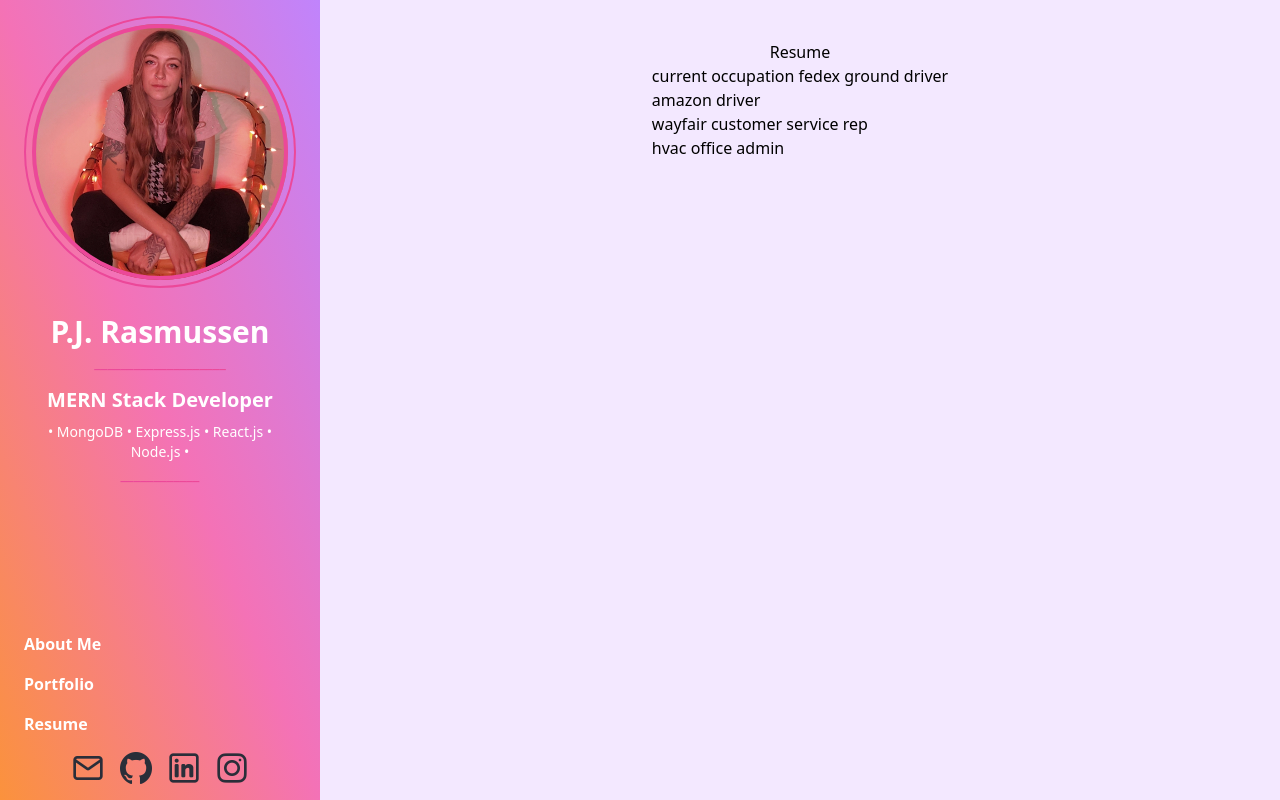
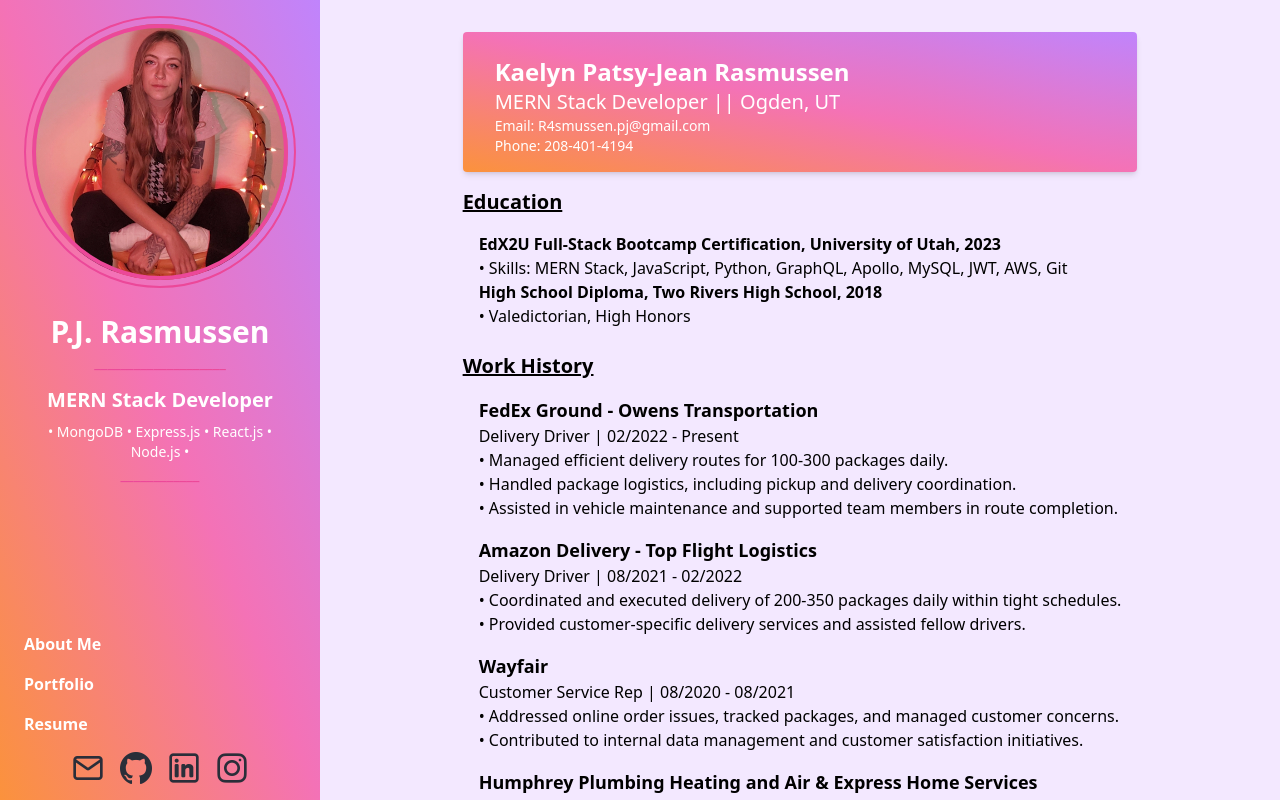
Before and after one commit to whats-a-pj/Portfolio, a React (Vite) app: page /resume in a window 1280 px wide. Built offline with nearby package versions, Linux system fonts and the light colour scheme.

Commit message:
added target= _blank & added full resume

```diff
--- a/src/components/Navbar.jsx
+++ b/src/components/Navbar.jsx
@@ -83,13 +83,13 @@ export default function Navbar() {
         <Link to="/contact" className="font-bold hover:text-orange-800 block">
           <img src={contactMe} alt="contactForm" className="footer-icons h-8 w-8" />
         </Link>
-        <a href="https://github.com/whats-a-pj">
+        <a href="https://github.com/whats-a-pj" target="_blank">
           <img src={gitHub} alt="Github" className="footer-icons h-8 w-8" />
         </a>
-        <a href="https://www.linkedin.com/in/p-j-rasmussen-57123b1ab">
+        <a href="https://www.linkedin.com/in/p-j-rasmussen-57123b1ab" target="_blank">
           <img src={linkedIn} alt="LinkedIn" className="footer-icons h-8 w-8" />
         </a>
-        <a href="https://instagram.com/believe.in.peebs?igshid=d2QyeHZscGdpaGJk">
+        <a href="https://instagram.com/believe.in.peebs?igshid=d2QyeHZscGdpaGJk" target="_blank">
           <img src={instaGram} alt="Instagram" className="footer-icons h-8 w-8" />
         </a>
       </section>
@@ -110,13 +110,13 @@ export default function Navbar() {
         <Link to="/contact" className="font-bold hover:text-orange-800 block">
           <img src={contactMe} alt="contactForm" className="footer-icons h-8 w-8" />
         </Link>
-        <a href="https://github.com/whats-a-pj">
+        <a href="https://github.com/whats-a-pj" target="_blank">
           <img src={gitHub} alt="Github" className="footer-icons h-8 w-8" />
         </a>
-        <a href="https://www.linkedin.com/in/p-j-rasmussen-57123b1ab">
+        <a href="https://www.linkedin.com/in/p-j-rasmussen-57123b1ab" target="_blank">
           <img src={linkedIn} alt="LinkedIn" className="footer-icons h-8 w-8" />
         </a>
-        <a href="https://instagram.com/believe.in.peebs?igshid=d2QyeHZscGdpaGJk">
+        <a href="https://instagram.com/believe.in.peebs?igshid=d2QyeHZscGdpaGJk" target="_blank">
           <img src={instaGram} alt="Instagram" className="footer-icons h-8 w-8" />
         </a>
       </section>
--- a/src/pages/Portfolio.jsx
+++ b/src/pages/Portfolio.jsx
@@ -74,7 +74,7 @@ export default function Portfolio() {
         <div className="image-text pb-2 text-xl bg-gradient-to-bl from-orange-400 via-pink-400 to-purple-400">
             A website for fellow web developers to create solid game plans for their projects. This uses MySQL, Node.js, Express.js, and Handlebars.js
         </div>
-        <a href="https://mind-mapper.up.railway.app/login">
+        <a href="https://mind-mapper.up.railway.app/login" target="_blank">
             <img src={mindMapper} alt="Mind Mapper" className="max-w-full h-auto border-l-4 border-r-4 border-b-4 border-pink-500"></img>
         </a>
     </div>
@@ -83,7 +83,7 @@ export default function Portfolio() {
         <div className='bg-gradient-to-bl from-orange-400 via-pink-400 to-purple-400 m-2'>
         <h1 className="text-white text-center text-3xl mt-2 mb-2">Animals, Wow!</h1>
         <div className="image-wrapper">
-        <a href="https://itsmenickfromschool.github.io/animalsWow02/">
+        <a href="https://itsmenickfromschool.github.io/animalsWow02/" target="_blank">
           <img src={animalsWow} alt="Animals Wow" className="max-w-full h-auto border-l-4 border-r-4 border-b-4 border-pink-500"></img>
         </a>
         <div className="image-text pb-2 text-xl bg-gradient-to-bl from-orange-400 via-pink-400 to-purple-400">A website for the "cure to boredom" we used two API's for GIF & fact rendering; this was created using Javascript, HTML and Bulma for styling</div>
@@ -92,7 +92,7 @@ export default function Portfolio() {
         <div className='bg-gradient-to-bl from-orange-400 via-pink-400 to-purple-400 m-2'>
         <h1 className="text-white text-center text-3xl mt-2 mb-2">Weather Dashboard</h1>
         <div className="image-wrapper">
-        <a href="https://whats-a-pj.github.io/Weather-Dashboard-ServerSideAPIs/">
+        <a href="https://whats-a-pj.github.io/Weather-Dashboard-ServerSideAPIs/" target="_blank">
           <img src={weatherApi} alt="Weather API" className="max-w-full h-auto border-l-4 border-r-4 border-b-4 border-pink-500"></img>
         </a>
         <div className="image-text pb-2 text-xl bg-gradient-to-bl from-orange-400 via-pink-400 to-purple-400">A simple weather app created using the OpenWeather API & DayJS for fetching accurate weather data and displaying proper dates</div>
@@ -101,7 +101,7 @@ export default function Portfolio() {
         <div className='bg-gradient-to-bl from-orange-400 via-pink-400 to-purple-400 m-2'>
         <h1 className="text-white text-center text-3xl mt-2 mb-2">theWeb</h1>
         <div className="image-wrapper">
-        <a href="https://theweb-production.up.railway.app/">
+        <a href="https://theweb-production.up.railway.app/" target="_blank">
           <img src={theWeb} alt="Social Network DB" className="max-w-full h-auto border-l-4 border-r-4 border-b-4 border-pink-500"></img>
         </a>
         <div className="image-text pb-2 text-xl bg-gradient-to-bl from-orange-400 via-pink-400 to-purple-400">A social network application for web developers built with the MERN stack, GraphQL and Apollo</div>
@@ -110,7 +110,7 @@ export default function Portfolio() {
         <div className='bg-gradient-to-bl from-orange-400 via-pink-400 to-purple-400 m-2'>
         <h1 className="text-white text-center text-3xl mt-2 mb-2">SVG Logo Creator</h1>
         <div className="image-wrapper">
-        <a href="https://github.com/whats-a-pj/OOP-SVG-Logo-Maker">
+        <a href="https://github.com/whats-a-pj/OOP-SVG-Logo-Maker" target="_blank">
           <img src={svgLogo} alt="SVG Logo Generator" className="max-w-full h-auto border-l-4 border-r-4 border-b-4 border-pink-500"></img>
         </a>
         <div className="image-text pb-2 text-xl bg-gradient-to-bl from-orange-400 via-pink-400 to-purple-400">A command-line application that uses Node.js & Inquirer to generate a simple SVG logo</div>
@@ -119,7 +119,7 @@ export default function Portfolio() {
         <div className='bg-gradient-to-bl from-orange-400 via-pink-400 to-purple-400 m-2'>
         <h1 className="text-white text-center text-3xl mt-2 mb-2">Employee Manager</h1>
         <div className="image-wrapper">
-        <a href="https://github.com/whats-a-pj/SQL-Employee-Tracker">
+        <a href="https://github.com/whats-a-pj/SQL-Employee-Tracker" target="_blank">
           <img src={employeeTracker} alt="Employee Tracker" className="max-w-full h-auto border-l-4 border-b-4 border-r-4 border-pink-500"></img>
         </a>
         <div className="image-text pb-2 text-xl bg-gradient-to-bl from-orange-400 via-pink-400 to-purple-400">A command-line application that uses Node.js, Inquirer & MySQL to manage an employee database</div>
--- a/src/pages/Resume.jsx
+++ b/src/pages/Resume.jsx
@@ -29,13 +29,76 @@ export default function Resume() {
       -ms-overflow-style: none;
     `}
   </style>
-            <h1 className="mt-10">Resume</h1>
-            <section>
-                <p>current occupation fedex ground driver</p>
-                <p>amazon driver</p>
-                <p>wayfair customer service rep</p>
-                <p>hvac office admin</p>
-            </section>
+  <div className="p-8">
+        <div className="bg-gradient-to-tr text-white from-orange-400 via-pink-400 to-purple-400 shadow-md rounded px-8 pt-6 pb-4 mb-4">
+          <h1 className="text-2xl font-bold">Kaelyn Patsy-Jean Rasmussen</h1>
+          <p className="text-xl">MERN Stack Developer || Ogden, UT</p>
+          <p className="text-sm">Email: R4smussen.pj@gmail.com</p>
+          <p className="text-sm">Phone: 208-401-4194</p>
+
+        </div>
+        <div className="mb-6 font-light text-base">
+          <h2 className="text-xl font-bold underline">Education</h2>
+          <div className="m-4">
+          <p className="font-bold">EdX2U Full-Stack Bootcamp Certification, University of Utah, 2023</p>
+          <p>• Skills: MERN Stack, JavaScript, Python, GraphQL, Apollo, MySQL, JWT, AWS, Git</p>
+          <p className="font-bold">High School Diploma, Two Rivers High School, 2018</p>
+          <p>• Valedictorian, High Honors</p>
+          </div>
+        </div>
+{/* {        <div className="mb-6">
+          <h2 className="text-lg font-bold">Technical Skills</h2>
+          <p className="font-bold"></p>
+          <p></p>
+        </div>
+        <div className="mb-6">
+          <h2 className="text-lg font-bold">Soft Skills</h2>
+          <p className="font-bold"></p>
+          <p></p>
+        </div>} */}
+        <div className="mb-6 font-light text-base">
+          <h2 className="text-xl font-bold underline">Work History</h2>
+          <div className="m-4">
+          <p className="font-bold text-lg">FedEx Ground - Owens Transportation</p>
+          <p className="font-medium text-base">Delivery Driver | 02/2022 - Present</p>
+          <p>• Managed efficient delivery routes for 100-300 packages daily.</p>
+          <p>• Handled package logistics, including pickup and delivery coordination.</p>
+          <p>• Assisted in vehicle maintenance and supported team members in route completion.</p>
+          </div>
+          <div className="m-4">
+          <p className="font-bold text-lg">Amazon Delivery - Top Flight Logistics</p>
+          <p className="font-medium text-base">Delivery Driver | 08/2021 - 02/2022</p>
+          <p>• Coordinated and executed delivery of 200-350 packages daily within tight schedules.</p>
+          <p>• Provided customer-specific delivery services and assisted fellow drivers.</p>
+          </div>
+          <div className="m-4">
+          <p className="font-bold text-lg">Wayfair</p>
+          <p className="font-medium text-base">Customer Service Rep | 08/2020 - 08/2021</p>
+          <p>• Addressed online order issues, tracked packages, and managed customer concerns.</p>
+          <p>• Contributed to internal data management and customer satisfaction initiatives.</p>
+          </div>
+          <div className="m-4">
+          <p className="font-bold text-lg">Humphrey Plumbing Heating and Air & Express Home Services</p>
+          <p className="font-medium text-base">Office Administrator | 09/2019 - 06/2020</p>
+          <p>• Scheduled appointments and managed service requests.</p>
+          <p>• Supported website content management and handled confidential documents.</p>
+          </div>
+        </div>
+        <div className="mb-6">
+          <h2 className="text-xl font-bold underline">Additional Experience</h2>
+          <div className="m-4">
+          <p className="font-bold text-lg">Savers <span className="font-medium text-base">Retail Associate | 05/2017 - 05/2019</span></p>
+          <p className="font-bold text-lg">Firehouse Subs <span className="font-medium text-base">Crew Member | 08/2016 - 05/2017</span></p>
+          </div>
+        </div>
+        <div className="font-light text-base">
+          <h2 className="text-xl font-bold underline">References</h2>
+          <div className="m-4">
+          <p className="font-bold text-lg">Jarrod Owens <span className="font-medium text-base">| current employer | 801-232-3792</span></p>
+          <p className="font-bold text-lg">Roy Joseph <span className="font-medium text-base">| immediate supervisor | 619-551-1728</span></p>
+          </div>
+        </div>
+      </div>
     </div>
     );
   }
```
